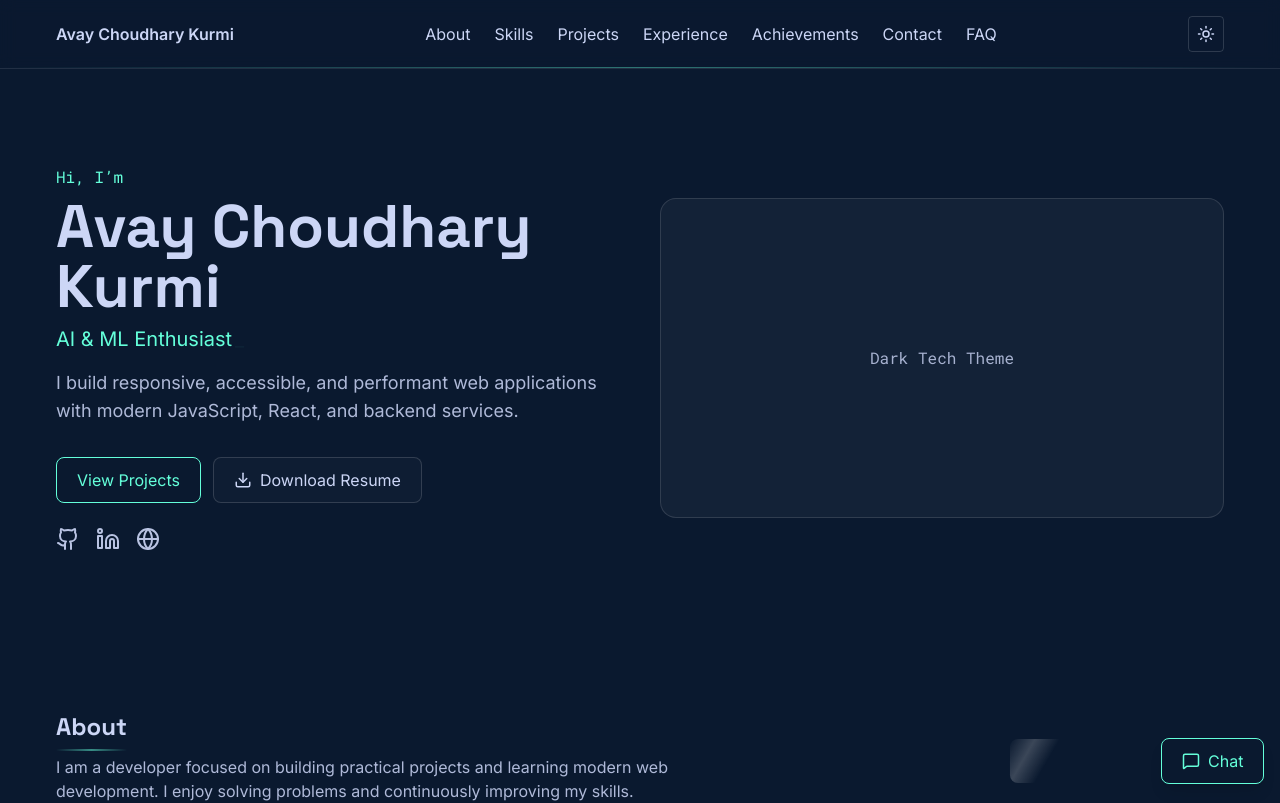
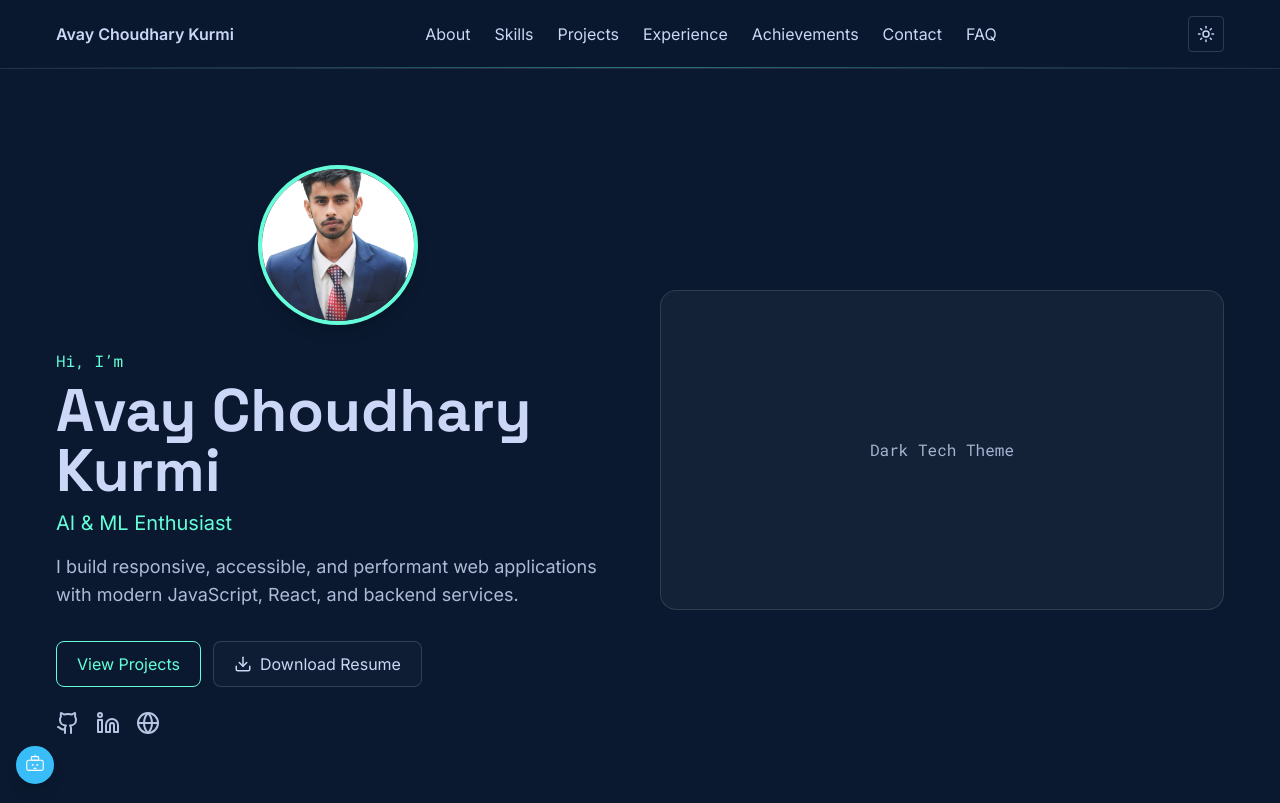
Before and after one commit to kurmiz/Portfolio, a React (Vite) app: page / in a window 1280 px wide. Shown: the top 803 px of the page. Built offline with nearby package versions, Linux system fonts and the light colour scheme.

Commit message:
updated_images

```diff
--- a/src/App.jsx
+++ b/src/App.jsx
@@ -52,6 +52,25 @@ function App() {
         <section id="home" className="py-16 md:py-24">
           <motion.div initial={{ opacity: 0, y: 20 }} whileInView={{ opacity: 1, y: 0 }} viewport={{ once: true }} transition={{ duration: 0.6 }} className="grid md:grid-cols-2 gap-10 items-center">
             <div>
+              {/* Photo Section Start */}
+              <div className="mb-6 flex justify-center">
+                <motion.div
+                  className="w-40 h-40 rounded-full overflow-hidden border-4 border-accent shadow-lg bg-white/10 flex items-center justify-center"
+                  whileHover={{ scale: 1.05 }}
+                  transition={{ duration: 0.2 }}
+                >
+                  <img
+                    src="/portfolio/photos.jpg"
+                    alt="Avay Choudhary Kurmi"
+                    className="object-cover w-full h-full hover:scale-110 transition-transform duration-500"
+                    onError={(e) => {
+                      e.target.onerror = null;
+                      e.target.src = '/portfolio/photos.jpg'; // Fallback to second image if first fails
+                    }}
+                  />
+                </motion.div>
+              </div>
+              {/* Photo Section End */}
               <p className="text-accent font-mono">Hi, I’m</p>
               <h1 className="text-4xl md:text-6xl font-bold mt-2 font-display">Avay Choudhary Kurmi</h1>
               <h2 className="mt-2 text-xl text-accent">
--- a/src/components/Chatbot.jsx
+++ b/src/components/Chatbot.jsx
@@ -35,12 +35,12 @@ export default function Chatbot() {
   const containerVariants = useMemo(() => ({ hidden: { opacity: 0, y: 12 }, show: { opacity: 1, y: 0 } }), [])
 
   return (
-    <div className="fixed bottom-4 right-4 z-50">
+    <div className="fixed bottom-4 left-4 z-50">
       <AnimatePresence>
         {open && (
           <motion.div
             ref={panelRef}
-            className="w-[90vw] max-w-sm glass p-3 pb-2 mr-1 mb-3"
+              className="w-[90vw] max-w-sm bg-[#181f2a] dark:bg-[#181f2a] rounded-xl p-4 pb-3 mr-1 mb-3 shadow-2xl border border-white/15 z-50"
             initial={{ opacity: 0, y: 10, scale: 0.98 }}
             animate={{ opacity: 1, y: 0, scale: 1 }}
             exit={{ opacity: 0, y: 10, scale: 0.98 }}
@@ -49,22 +49,51 @@ export default function Chatbot() {
               <div className="font-semibold">Ask Avay</div>
               <button aria-label="Close" className="p-1 rounded hover:bg-white/10" onClick={() => setOpen(false)}><X size={16} /></button>
             </div>
-            <div className="mt-2 h-56 overflow-auto space-y-2 pr-1">
+            <div className="mt-2 h-56 overflow-auto space-y-3 pr-1 p-1">
               {messages.map((m, i) => (
                 <motion.div key={i} variants={containerVariants} initial="hidden" animate="show" className={`text-sm ${m.role === 'user' ? 'text-right' : 'text-left'}`}>
-                  <span className={`inline-block px-2 py-1 rounded ${m.role === 'user' ? 'bg-white/10' : 'bg-white/5'}`}>{m.text}</span>
+                  <span
+                    className={`inline-block px-3 py-2 rounded-lg shadow-sm border ${m.role === 'user'
+                      ? 'bg-white text-[#181f2a] border-white/40 ml-auto'
+                      : 'bg-accent text-white border-accent/40'} `}
+                  >{m.text}</span>
                 </motion.div>
               ))}
             </div>
-            <div className="mt-2 flex items-center gap-2">
-              <input value={input} onChange={(e) => setInput(e.target.value)} className="flex-1 px-2 py-2 rounded bg-white/5 border border-white/10 focus:outline-none focus:border-accent/70" placeholder="Type a message..." />
-              <button onClick={send} className="btn btn-accent"><Send size={16} /></button>
+            <div className="mt-3 flex items-center gap-2">
+              <input
+                value={input}
+                onChange={(e) => setInput(e.target.value)}
+                className="flex-1 px-3 py-2 rounded-md bg-white text-[#181f2a] border border-white/40 placeholder:text-[#181f2a]/60 focus:outline-none focus:ring-2 focus:ring-accent/50"
+                placeholder="Type a message..."
+                aria-label="Chat message"
+              />
+              <button onClick={send} className="ml-2 h-10 px-4 rounded-md bg-accent text-white flex items-center justify-center hover:opacity-95 shadow" aria-label="Send message">
+                <Send size={20} />
+              </button>
             </div>
           </motion.div>
         )}
       </AnimatePresence>
-      <motion.button whileHover={{ scale: 1.05 }} whileTap={{ scale: 0.98 }} aria-label="Open Chatbot" onClick={() => setOpen(v => !v)} className="btn btn-accent shadow-lg">
-        <MessageSquare size={18} /> Chat
+      <motion.button
+        whileHover={{ scale: 1.06 }}
+        whileTap={{ scale: 0.96 }}
+        aria-label="Open Chatbot"
+        onClick={() => setOpen(v => !v)}
+        className="shadow-lg rounded-full p-2 flex items-center justify-center"
+        style={{ background: 'var(--accent-color, #38bdf8)', color: 'var(--accent-foreground, #fff)' }}
+        animate={{ y: [0, -6, 0] }}
+        transition={{ duration: 1.6, repeat: Infinity, ease: 'easeInOut' }}
+      >
+        {/* Mini robot SVG */}
+        <svg width="22" height="22" viewBox="0 0 24 24" fill="none" xmlns="http://www.w3.org/2000/svg" aria-hidden="true">
+          <rect x="3" y="7" width="18" height="11" rx="2" stroke="currentColor" strokeWidth="1.2" fill="rgba(255,255,255,0.06)" />
+          <rect x="8" y="3" width="8" height="4" rx="1" stroke="currentColor" strokeWidth="1.2" fill="rgba(255,255,255,0.06)" />
+          <circle cx="9.5" cy="12" r="1" fill="currentColor" />
+          <circle cx="14.5" cy="12" r="1" fill="currentColor" />
+          <rect x="10.5" y="15" width="3" height="1.5" rx="0.3" fill="currentColor" />
+          <line x1="12" y1="3" x2="12" y2="1" stroke="currentColor" strokeWidth="1" strokeLinecap="round" />
+        </svg>
       </motion.button>
     </div>
   )
```
Also changed, not shown: public/abcc.jpg (added), public/photos.jpg (added).
